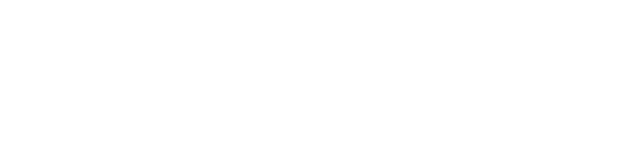
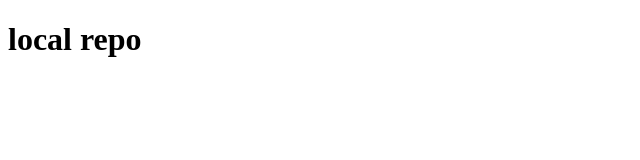
Before and after one commit to Prasanna2004xyz/projectGit, a plain HTML site: page index.html in a window 1280 px wide. Shown: the whole page, without its empty margins (0-640 px from the left). Drawn offline with Linux system fonts and the light colour scheme.

Commit message:
second commiting changes

```diff
--- a/index.html
+++ b/index.html
@@ -6,6 +6,6 @@
     <title>Pushing repo from lacal to github</title>
 </head>
 <body>
-
+    <h1>local repo</h1>
 </body>
 </html>
```
Also changed, not shown: 1 other file.
